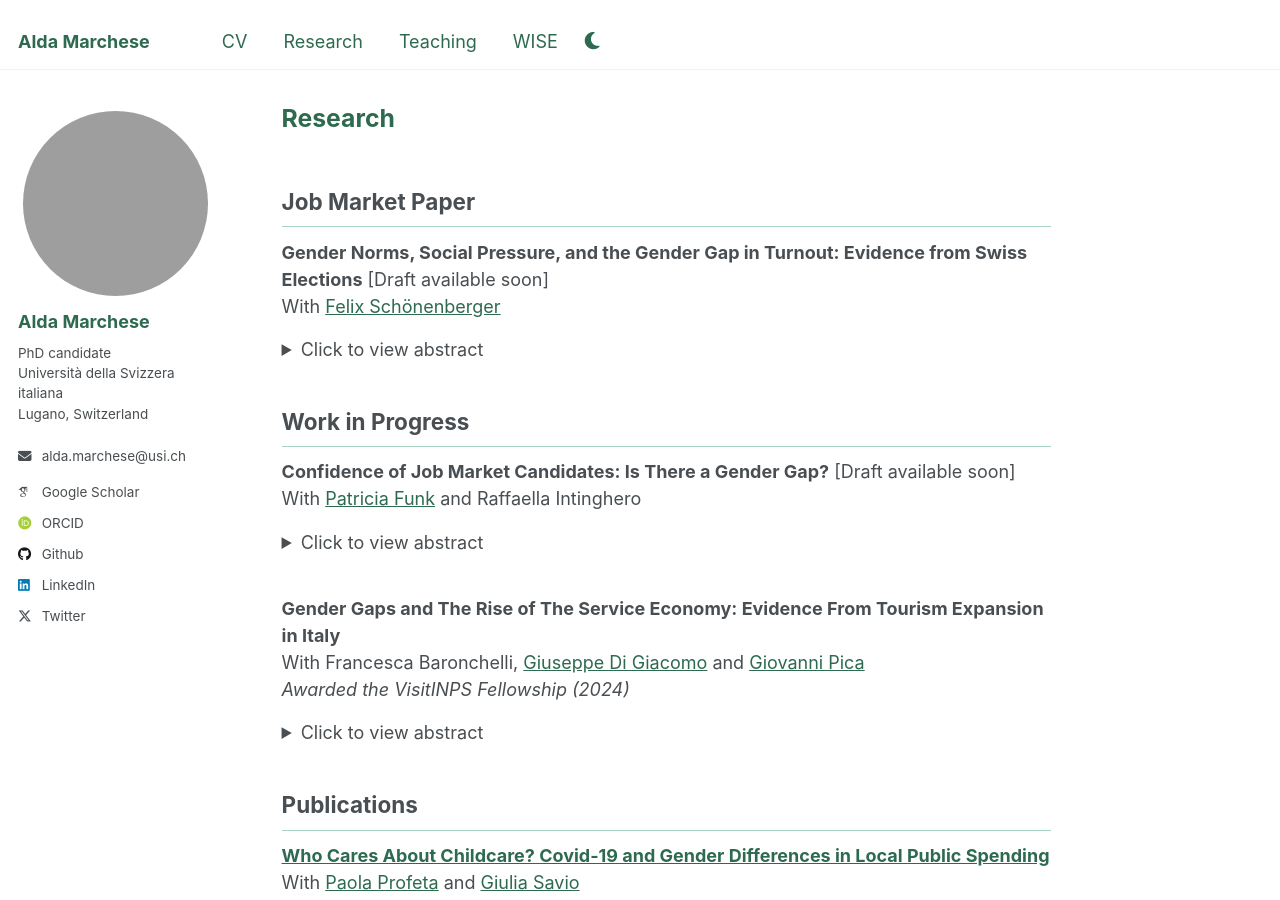
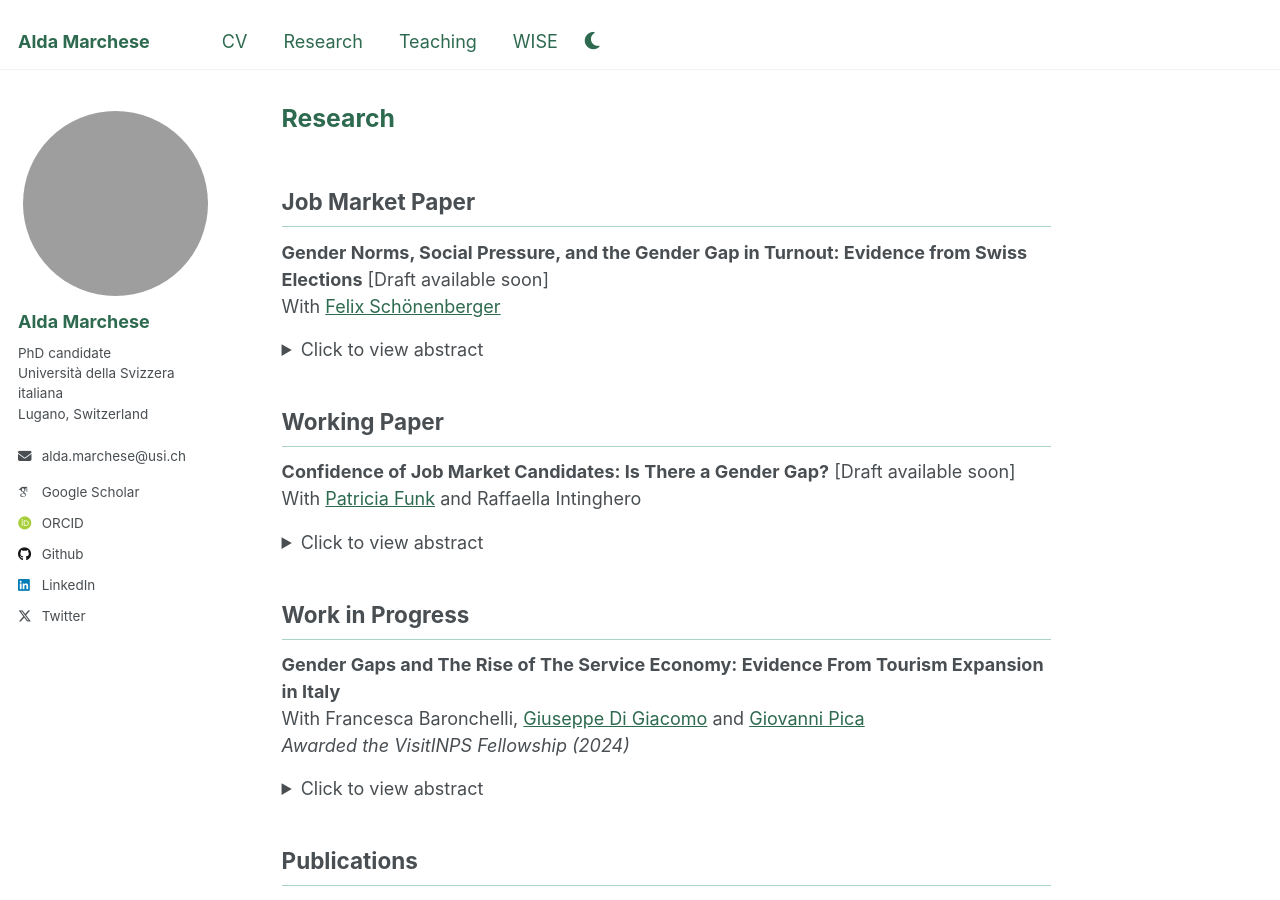
Before and after one commit to aldamarchese/aldamarchese.github.io, a Jekyll site: the page built from _pages/research.md, in a window 1280 px wide and 900 px high. Built offline with Jekyll 4.4.1, drawn with Linux system fonts in a browser that asks for light colours; some web fonts are replaced.

Commit message:
Restructure Research page to match CV and update JMP and confidence abstracts
Co-Authored-By: Claude Opus 5.5 <noreply@anthropic.com>

```diff
--- a/_pages/research.md
+++ b/_pages/research.md
@@ -12,17 +12,19 @@ redirect_from:
 With [Felix Schönenberger](https://sites.google.com/view/felix-schoenenberger/home?authuser=0)
 <details>
 <summary>Click to view abstract</summary>
-We provide quasi-experimental evidence that conservative gender norms depress women's electoral participation through social pressure. Using the municipality-level "no" vote shares against the introduction of women's suffrage in Switzerland's 1971 referendum as a direct measure of conservative local gender norms, we document a norm-induced gender turnout gap with women voting at lower rates than men as local gender norms become more conservative. To isolate the role of social pressure, we exploit the staggered introduction of postal voting across cantons, which allowed voters to cast their ballots without being observed at the polling station. Using a difference-in-differences design, we find that postal voting reduces the norm-induced gender turnout gap by 80–90%. The closure occurs immediately after postal voting becomes available and is driven entirely by increased turnout among women in gender-conservative municipalities. The effect is concentrated in municipalities where a majority opposed women's suffrage and is stronger in smaller communities, where social monitoring is more intense. The results cannot be explained by differential voting costs related to household responsibilities or education. Our findings show that conservative social norms can sustain gender inequalities in political participation long after formal barriers to voting have been removed.
+We provide evidence that conservative gender norms depress women's electoral participation through social pressure. By proposing a novel direct measure of conservative local gender norms, we document a 30 percentage points norm-induced gender turnout gap. This gap is driven by women voting at lower rates than men in more conservative municipalities. To isolate the role of social pressure from internalized beliefs, we exploit the staggered introduction of postal voting across cantons, which allowed voters to cast their ballots without being observed at the polling station. Using a difference-in-differences design, we find that postal voting reduces the norm-induced gender turnout gap almost completely. The closure occurs immediately after postal voting becomes available and is driven entirely by increased turnout among women in gender-conservative municipalities. The effect is concentrated in municipalities where a majority opposed women's suffrage and is stronger in smaller communities, where social monitoring is more intense. The results are not explained by differential voting costs related to education or household responsibilities. Our findings show that conservative social norms can sustain gender inequalities in political participation long after formal barriers to voting have been removed.
 </details>
 
-## Work in Progress
+## Working Paper
 
 **Confidence of Job Market Candidates: Is There a Gender Gap?** [Draft available soon]<br>
 With [Patricia Funk](https://sites.google.com/site/patriciafelicitasfunk/) and Raffaella Intinghero
 <details>
 <summary>Click to view abstract</summary>
-This is the first large-scale study on gender differences in confidence among Economics job market candidates. We collected data from six job market seasons (2019/2020 – 2024/2025), based on the top 100 Economics departments according to QS World University Rankings. Where available, we downloaded CVs and job market papers (JMPs hereafter). The basis for measuring confidence is the JMPs of the job market candidates. We apply text analysis to the JMPs using two approaches: first, a Bag of Words model, where we count hedging and booster words, as well as the use of first-person pronouns, and second, a large language model (GPT-5), where we use different prompts to elicit scientific uncertainty. We document that there are significant gender differences in the way the JMPs are written: female JMPs are written in a less confident way than male JMPs. In a complementary experiment, we show that papers written in a less confident tone are perceived as being of significantly lower quality.
+This paper provides the first large-scale evidence of a gender gap in confidence among economics job market candidates. Our sample includes candidates from the top 100 economics departments who were on the market in one of the six seasons from 2019/20 to 2024/25. We measure confidence in their job market papers by combining a bag-of-words approach, which counts hedges (signals of lower confidence) and boosters (signals of higher confidence), with a large language model (GPT-5), which identifies expressions of uncertainty specifically related to the authors' own research. Both approaches reveal a robust gender gap: female candidates write in a less confident way than male candidates. As we control for department × cohort fixed effects, gender differences in research quality are expected to be small on average. We further document with a survey experiment that writing style matters for how research is evaluated: holding research content constant, a less confidently written paper leads to a lower assessment of research quality.
 </details>
+
+## Work in Progress
 
 **Gender Gaps and The Rise of The Service Economy: Evidence From Tourism Expansion in Italy**<br>
 With Francesca Baronchelli, [Giuseppe Di Giacomo](https://sites.google.com/view/giuseppedigiacomo/home) and [Giovanni Pica](https://sites.google.com/site/giovannipicashomepage/home)<br>
```
